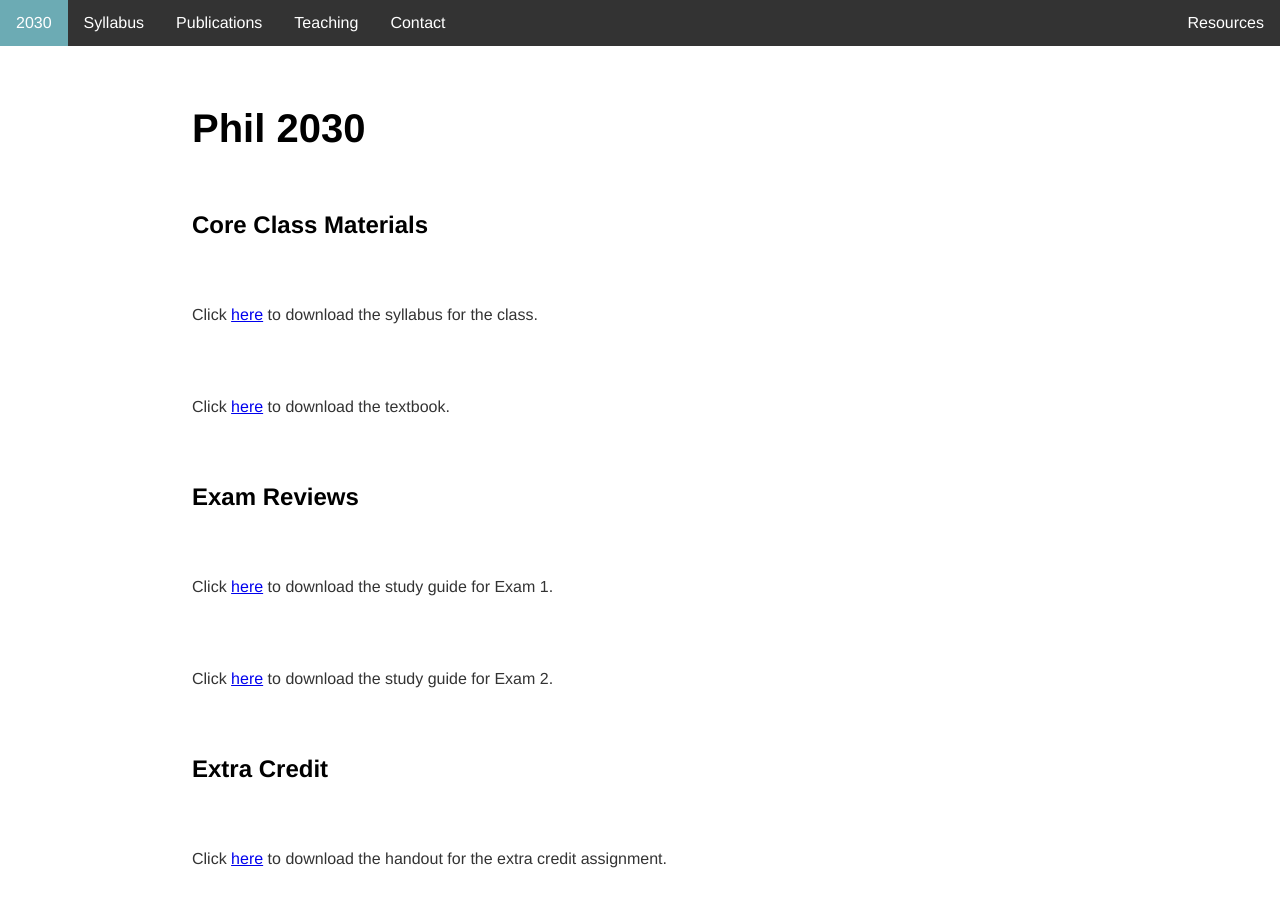
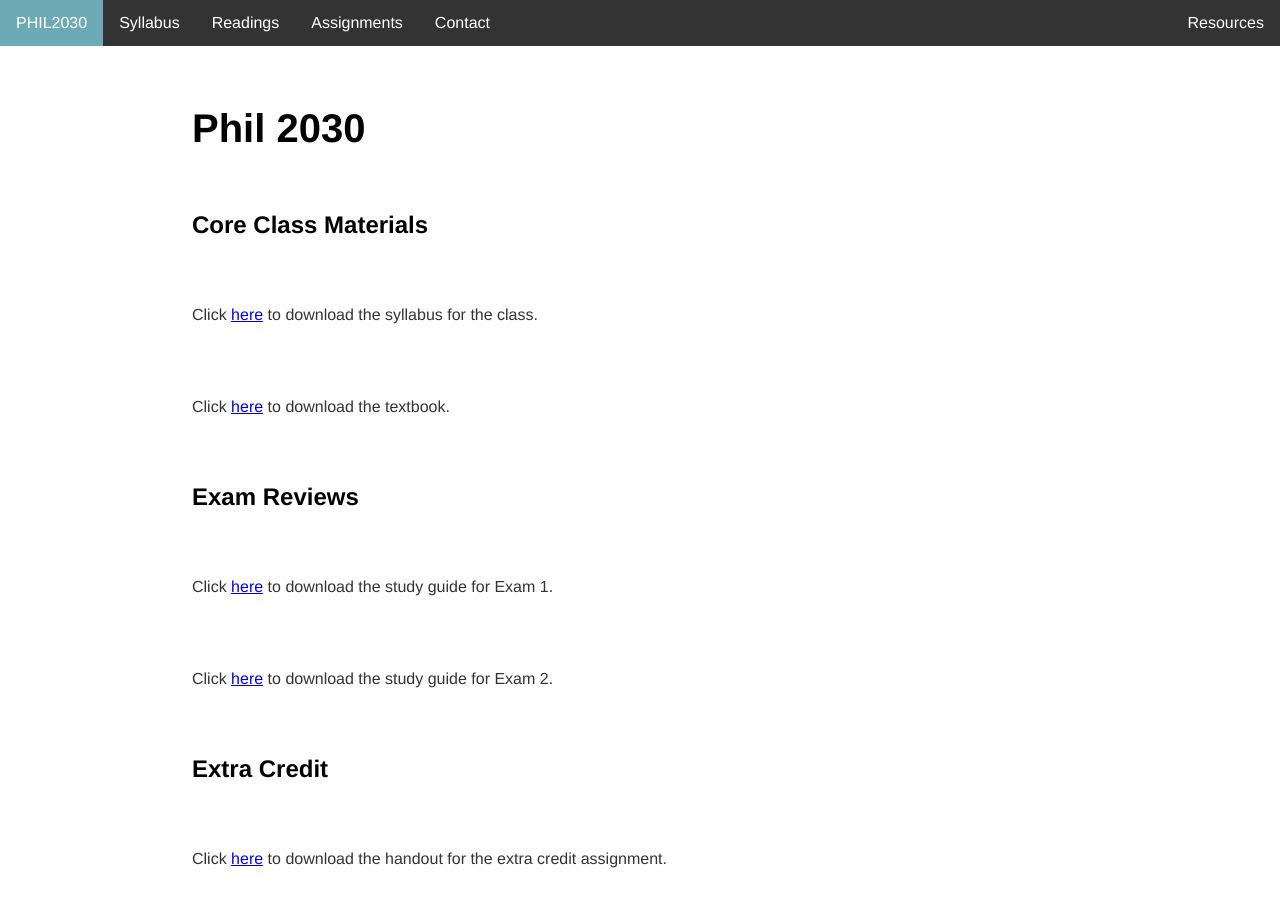
Before and after one commit to kevinjpatton/kevinjpatton.github.io, a Jekyll site: the page built from teaching/phil_2030/index.html, in a window 1280 px wide and 900 px high. Built offline with Jekyll 4.4.1, drawn with Linux system fonts in a browser that asks for light colours; Markdown is read by kramdown in place of the engine named in the settings.

Commit message:
Update 2030.html

```diff
--- a/_layouts/2030.html
+++ b/_layouts/2030.html
@@ -45,10 +45,10 @@
 </head>
 <body>
     <ul class="topnav">
-        <li><a class="active" href="/teaching/phil_2030/index.html">2030</a></li>
+        <li><a class="active" href="/teaching/phil_2030/index.html">PHIL2030</a></li>
         <li><a href="/teaching/phil_2030/syllabus">Syllabus</a></li>
-        <li><a href="/teaching/phil_2030/readings">Publications</a></li>
-        <li><a href="/teaching/phil_2030/assignments">Teaching</a></li>
+        <li><a href="/teaching/phil_2030/readings">Readings</a></li>
+        <li><a href="/teaching/phil_2030/assignments">Assignments</a></li>
         <li><a href="/contact">Contact</a></li>
         <li class="right"><a href="/resources">Resources</a></li>
     </ul>
```
